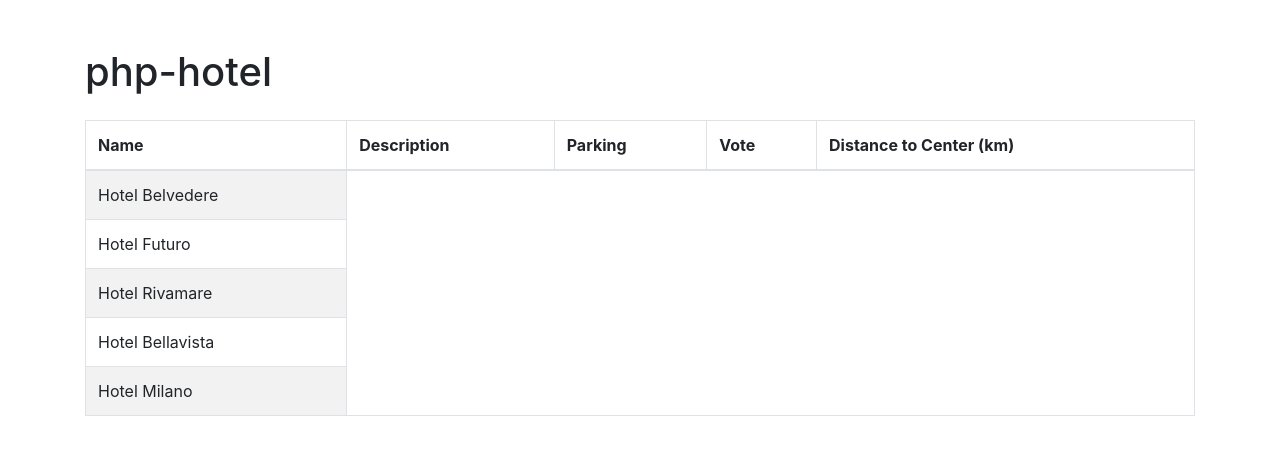
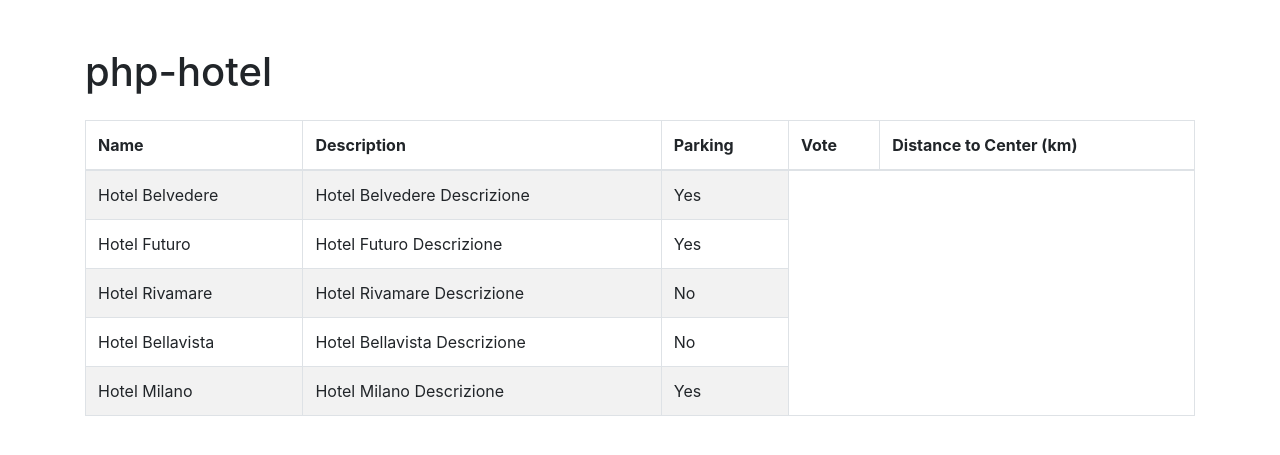
Before and after one commit to SimoneMenichetti/php-hotel, a PHP site: page / in a window 1280 px wide. Shown: the top 455 px of the page. Run offline with PHP 8.4, Linux system fonts and the light colour scheme; some libraries are stand-ins or nearby versions.

Commit message:
feat:(I transform the Bolean value parking into yes or no with ternary)

```diff
--- a/index.php
+++ b/index.php
@@ -73,6 +73,9 @@
                 <?php foreach ($hotels as $hotel): ?>
                     <tr>
                         <td><?php echo $hotel['name']; ?></td>
+                        <td><?php echo $hotel['description']; ?></td>
+                        <!-- trasformare il valore boleano parking  a SI/NO utilizzando un ternario-->
+                        <td><?php echo $hotel['parking']?'Yes': 'No'; ?></td>
                     </tr>
                 <?php endforeach; ?>
             </tbody>
```
